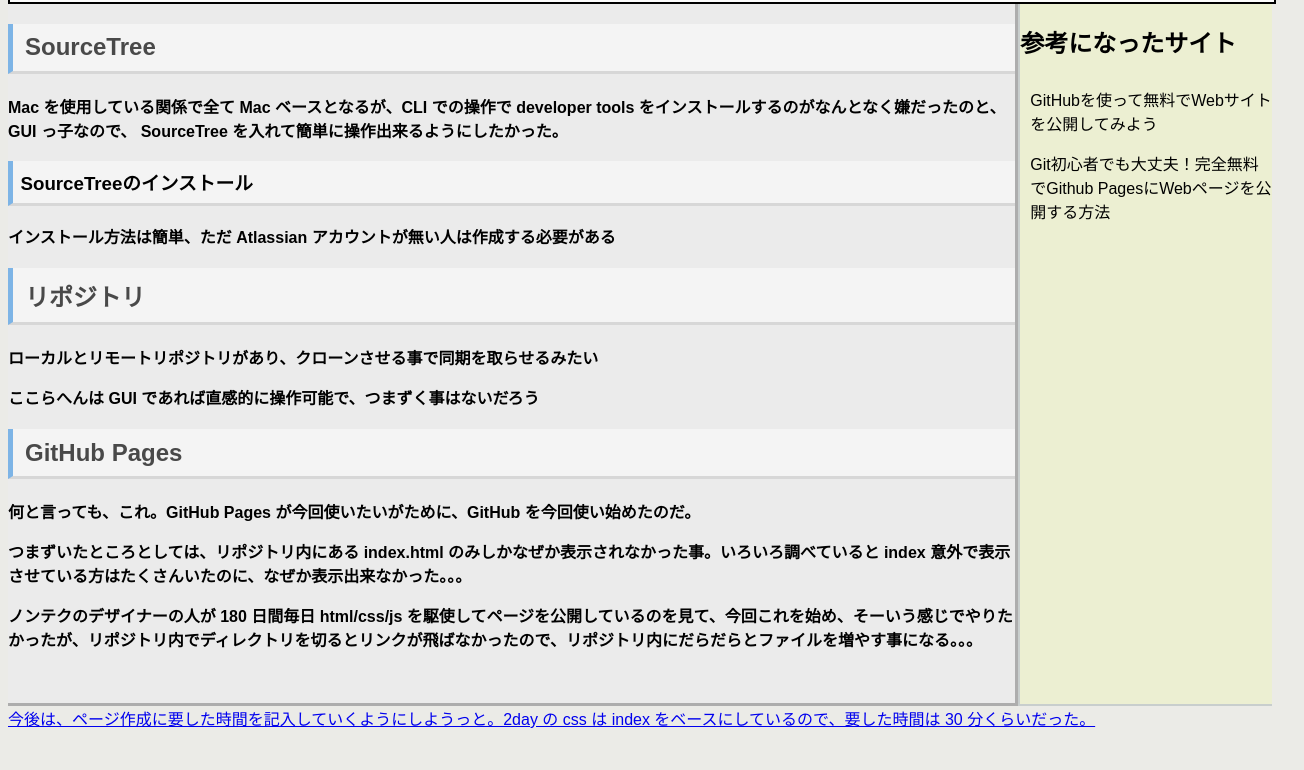
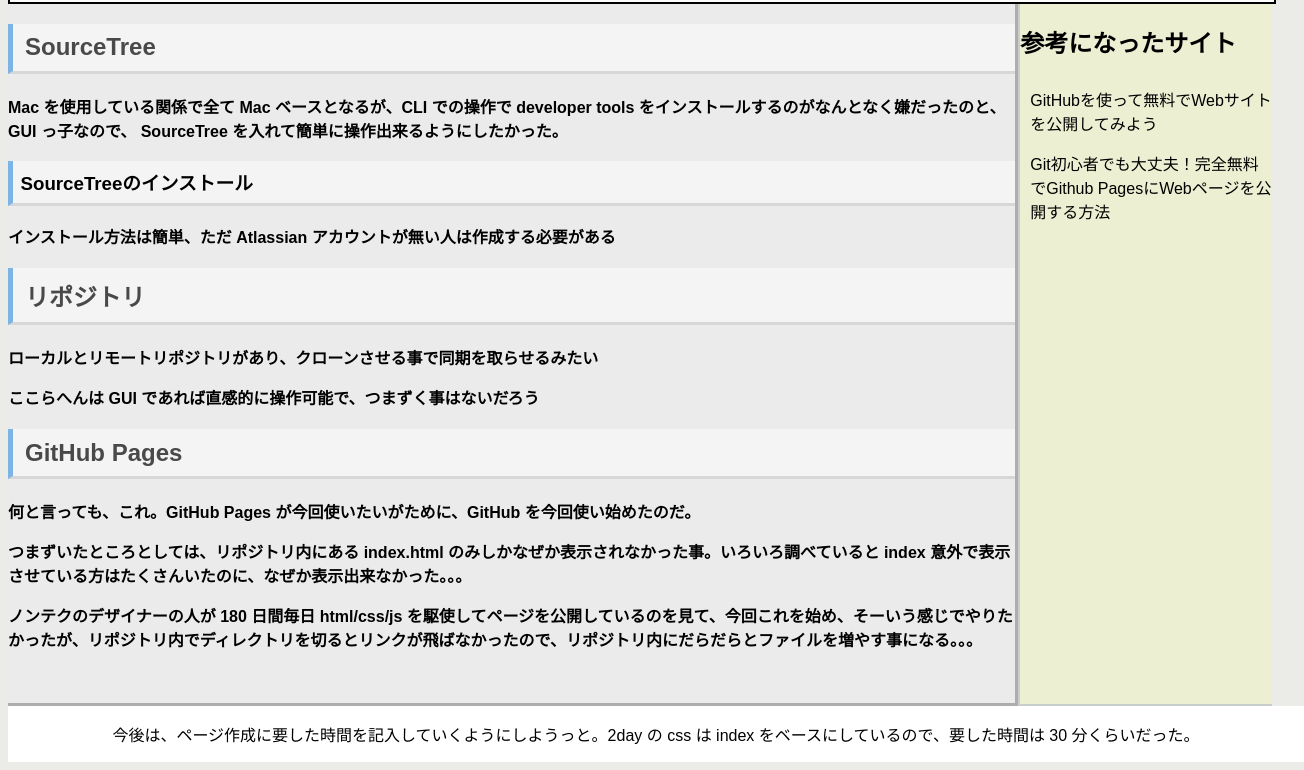
Before and after one commit to yteraharagit/everyday-page, a plain HTML site: page 2day.html in a window 1280 px wide. Shown: the part 97-867 px from the top of the page, 1304 px wide, since content can reach past the window. Before the commit the page ends 835 px from the top, so only its background shows below. Drawn offline with Linux system fonts and the light colour scheme.

Commit message:
no message

```diff
--- a/2day.css
+++ b/2day.css
@@ -91,3 +91,12 @@ aside a:hover {
     color: coral;
     transition: all 0.5s;
 }
+
+footer {
+    text-align: center;
+    width: 100%;
+    padding: 1em;
+    bottom: 0;
+    left: 0;
+    background: white;
+}
--- a/2day.html
+++ b/2day.html
@@ -38,7 +38,7 @@
                <h2>参考になったサイト</h2>
                <ul>
                    <li><a href="http://vdeep.net/github-pages">GitHubを使って無料でWebサイトを公開してみよう</a></li>
-                   <li><a href="https://liginc.co.jp/web/html-css/html/96453">Git初心者でも大丈夫！完全無料でGithub PagesにWebページを公開する方法</a</li>
+                   <li><a href="https://liginc.co.jp/web/html-css/html/96453">Git初心者でも大丈夫！完全無料でGithub PagesにWebページを公開する方法</a></li>
                </ul>
            </aside>
        </main>
```
